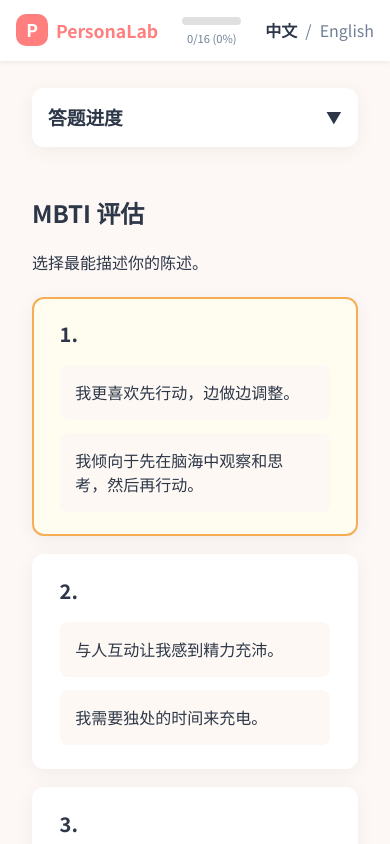
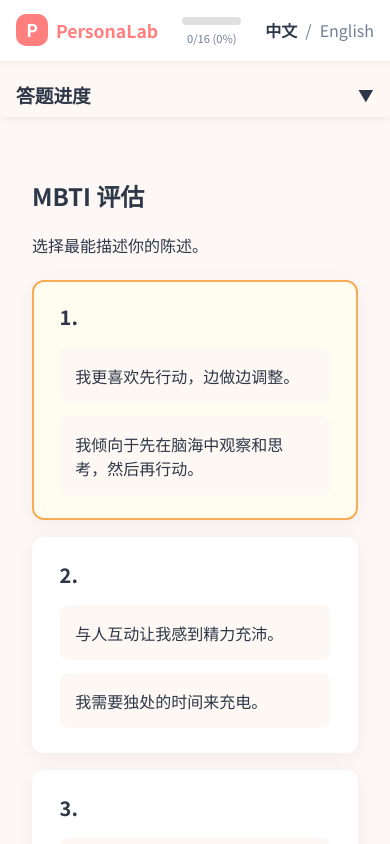
Before and after one commit to 18976qwer/PersonaLabPsychTest, a React (Vite) app in the folder client/: page /mbti in a window 390 px wide. Shown: the top 844 px of the page. Built offline with nearby package versions, Linux system fonts and the light colour scheme; no server answers.

Commit message:
Mobile UI Refinement

```diff
--- a/client/src/components/Header.tsx
+++ b/client/src/components/Header.tsx
@@ -149,13 +149,17 @@ export const Header: React.FC = () => {
   const isTestPage = location.pathname.includes('/mbti') || location.pathname.includes('/enneagram');
 
   const handleLogoClick = () => {
-    if (isHome) return;
+    if (isHome) {
+      window.scrollTo(0, 0);
+      return;
+    }
 
     if (isTestPage) {
       setShowModal(true);
     } else {
       setShowProgress(false);
       navigate('/');
+      window.scrollTo(0, 0);
     }
   };
 
@@ -163,6 +167,7 @@ export const Header: React.FC = () => {
     setShowModal(false);
     setShowProgress(false);
     navigate('/');
+    window.scrollTo(0, 0);
   };
 
   const percentage = total > 0 ? Math.round((progress / total) * 100) : 0;
--- a/client/src/components/report/PersonalGrowthSection.tsx
+++ b/client/src/components/report/PersonalGrowthSection.tsx
@@ -564,7 +564,7 @@ export const PersonalGrowthSection: React.FC<Props> = ({
         ))}
       </MobileCardContainer>
 
-      <SubHeader style={{ marginTop: '3rem' }}><FaLevelUpAlt /> {t('report.growthSection.rankingTitle')}</SubHeader>
+      <SubHeader style={{ marginTop: '4rem' }}><FaLevelUpAlt /> {t('report.growthSection.rankingTitle')}</SubHeader>
 
       {/* Desktop View */}
       <TableWrapper>
--- a/client/src/components/report/RelationshipsSection.tsx
+++ b/client/src/components/report/RelationshipsSection.tsx
@@ -389,7 +389,7 @@ export const RelationshipsSection: React.FC<Props> = ({
         )}
       </MobileCardContainer>
 
-      <SubHeader style={{ marginTop: '3rem' }}><FaHeart /> {t('report.relationshipsSection.intimacy.title')}</SubHeader>
+      <SubHeader style={{ marginTop: '4rem' }}><FaHeart /> {t('report.relationshipsSection.intimacy.title')}</SubHeader>
       <IntimacyGrid>
         <ContentBox>
           <h4 style={{ color: theme.colors.success, display: 'flex', alignItems: 'center', gap: '0.5rem' }}>
@@ -413,7 +413,7 @@ export const RelationshipsSection: React.FC<Props> = ({
         </ContentBox>
       </IntimacyGrid>
 
-      <SubHeader><FaHeart /> {t('report.relationshipsSection.growth.title')}</SubHeader>
+      <SubHeader style={{ marginTop: '4rem' }}><FaHeart /> {t('report.relationshipsSection.growth.title')}</SubHeader>
       <GrowthContainer>
         {[
           { title: t('report.relationshipsSection.growth.awarenessTitle'), data: growthData.awareness, number: 1 },
--- a/client/src/pages/EnneagramPage.tsx
+++ b/client/src/pages/EnneagramPage.tsx
@@ -34,11 +34,14 @@ const Sidebar = styled.div`
 
   @media (max-width: ${({ theme }) => theme.breakpoints.mobile}) {
     width: 100%;
-    position: sticky;
-    top: 60px;
+    position: fixed;
+    top: 58px;
+    left: 0;
+    right: 0;
     z-index: 100;
     background: ${({ theme }) => theme.colors.background};
-    padding: 0.5rem 0;
+    padding: 0.5rem 0 0 0;
+    box-shadow: 0 4px 6px -1px rgba(0, 0, 0, 0.05);
   }
 `;
 
@@ -63,7 +66,10 @@ const SidebarContent = styled.div`
   @media (max-width: ${({ theme }) => theme.breakpoints.mobile}) {
     padding: 0;
     max-height: none;
-    margin-bottom: 0.5rem;
+    margin-bottom: 0;
+    box-shadow: none;
+    border-radius: 0;
+    background: transparent;
 
     h3 {
       margin-bottom: 0;
@@ -108,7 +114,7 @@ const MobileProgressHeader = styled.div`
     justify-content: space-between;
     width: 100%;
     position: relative;
-    padding: 1rem;
+    padding: 1rem 1rem 0.5rem 1rem;
   }
 `;
 
@@ -164,7 +170,7 @@ const MainContent = styled.div`
   margin-top: 1.4rem;
 
   @media (max-width: ${({ theme }) => theme.breakpoints.mobile}) {
-    margin-top: 0.5rem;
+    margin-top: 100px;
   }
 `;
 
@@ -188,6 +194,10 @@ const TestButton = styled.button`
 const PageTitle = styled.h2`
   margin-bottom: 1rem;
   color: ${({ theme }) => theme.colors.primary};
+
+  @media (max-width: ${({ theme }) => theme.breakpoints.mobile}) {
+    margin-top: 0;
+  }
 `;
 
 const QuestionItem = styled.div<{ $isActive: boolean }>`
--- a/client/src/pages/MBTIPage.tsx
+++ b/client/src/pages/MBTIPage.tsx
@@ -34,11 +34,14 @@ const Sidebar = styled.div`
 
   @media (max-width: ${({ theme }) => theme.breakpoints.mobile}) {
     width: 100%;
-    position: sticky;
-    top: 60px;
+    position: fixed;
+    top: 58px;
+    left: 0;
+    right: 0;
     z-index: 100;
     background: ${({ theme }) => theme.colors.background};
-    padding: 0.5rem 0;
+    padding: 0.5rem 0 0 0;
+    box-shadow: 0 4px 6px -1px rgba(0, 0, 0, 0.05);
   }
 `;
 
@@ -60,7 +63,10 @@ const SidebarContent = styled.div`
 
   @media (max-width: ${({ theme }) => theme.breakpoints.mobile}) {
     padding: 0;
-    margin-bottom: 0.5rem;
+    margin-bottom: 0;
+    box-shadow: none;
+    border-radius: 0;
+    background: transparent;
 
     h3 {
       margin-bottom: 0;
@@ -105,7 +111,7 @@ const MobileProgressHeader = styled.div`
     justify-content: space-between;
     width: 100%;
     position: relative;
-    padding: 1rem;
+    padding: 1rem 1rem 0.5rem 1rem;
   }
 `;
 
@@ -164,10 +170,18 @@ const MainContent = styled.div`
   flex: 1;
   min-width: 0;
   margin-top: 0.4rem;
+
+  @media (max-width: ${({ theme }) => theme.breakpoints.mobile}) {
+    margin-top: 100px;
+  }
 `;
 
 const PageTitle = styled.h2`
   margin: 0.7rem 0 1.3rem;
+
+  @media (max-width: ${({ theme }) => theme.breakpoints.mobile}) {
+    margin-top: 0;
+  }
 `;
 
 const AlertBar = styled(motion.div)`
```
